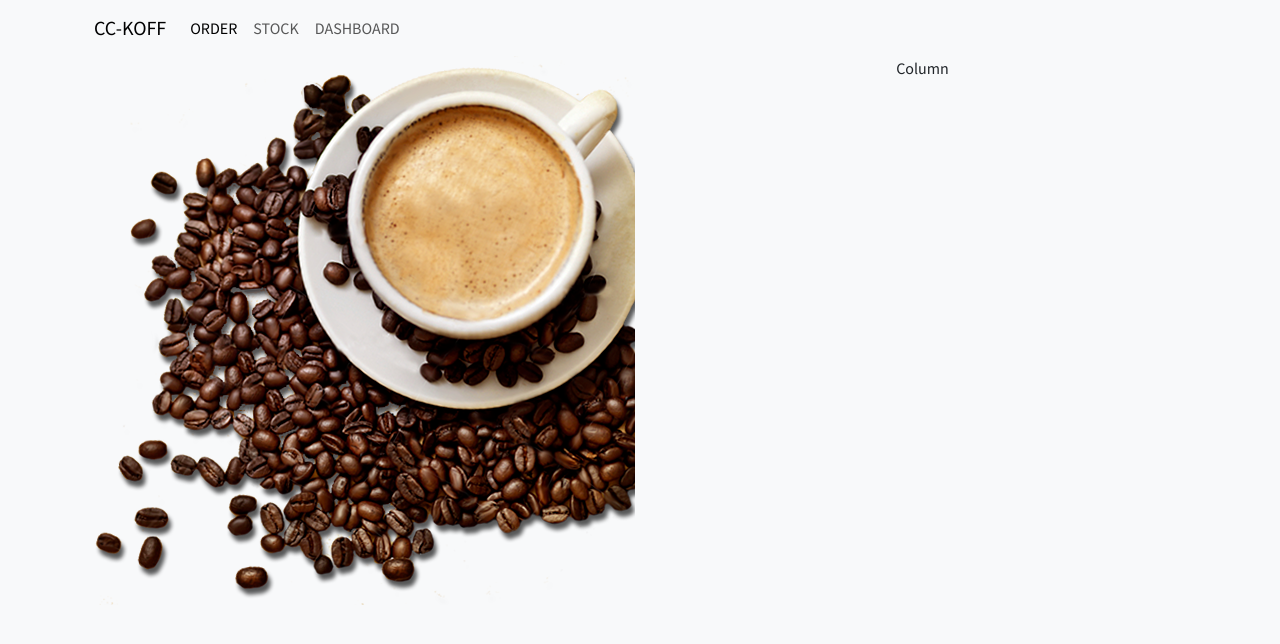
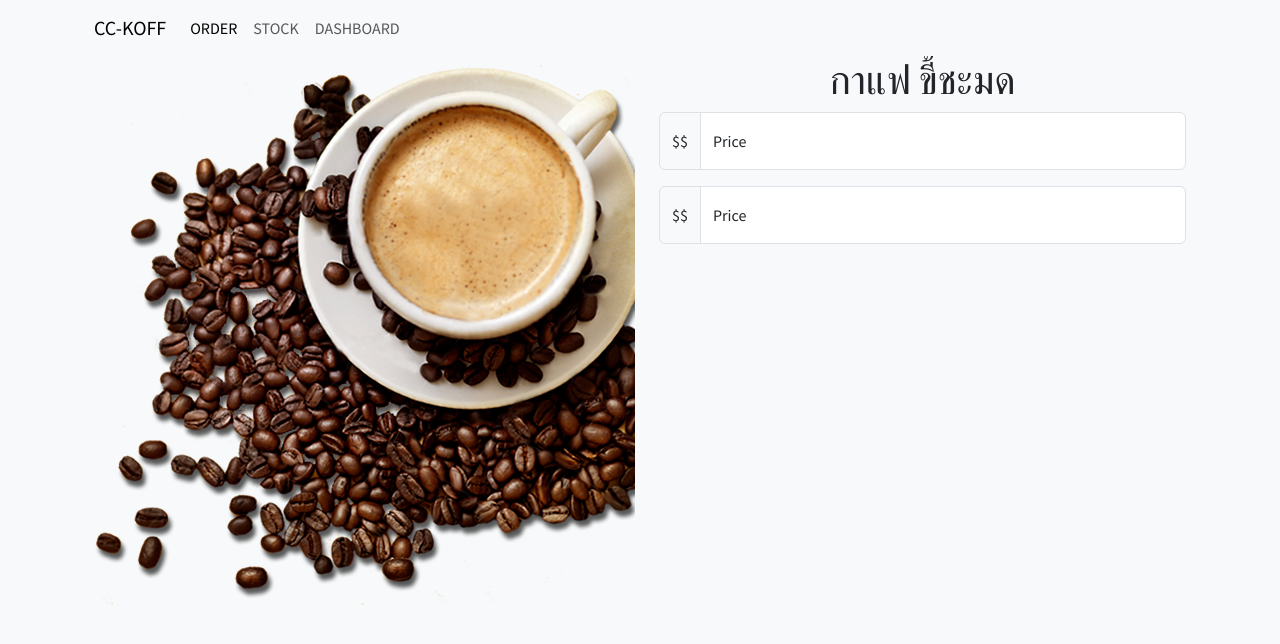
Before and after one commit to issarapong/kkoff, a plain HTML site: page index.html in a window 1280 px wide. Drawn offline with nearby package versions, Linux system fonts and the light colour scheme.

Commit message:
เพิ่มinput

```diff
--- a/index.html
+++ b/index.html
@@ -35,11 +35,31 @@
 <!--Main-->
 <div class="container text-center">
     <div class="row">
+        <!--LEFT side-->
       <div class="col">
         <img src="images/coffee.png">
       </div>
+      <!--RIGHT side-->
       <div class="col">
-        Column
+        <h1>กาแฟ ขี้ชะมด</h1>
+        <!--Addform-->
+        <form>
+            <!-- add input group https://getbootstrap.com/docs/5.3/forms/floating-labels/#input-groups -->
+            <div class="input-group mb-3">
+                <span class="input-group-text">$$</span>
+                <div class="form-floating">
+                  <input type="text" class="form-control" id="floatingInputGroup1" placeholder="Username">
+                  <label for="floatingInputGroup1">Price</label>
+                </div>
+              </div>
+              <div class="input-group mb-3">
+                <span class="input-group-text">$$</span>
+                <div class="form-floating">
+                  <input type="text" class="form-control" id="floatingInputGroup1" placeholder="Username">
+                  <label for="floatingInputGroup1">Price</label>
+                </div>
+              </div>
+        </form>
       </div>
 
     </div>
```
